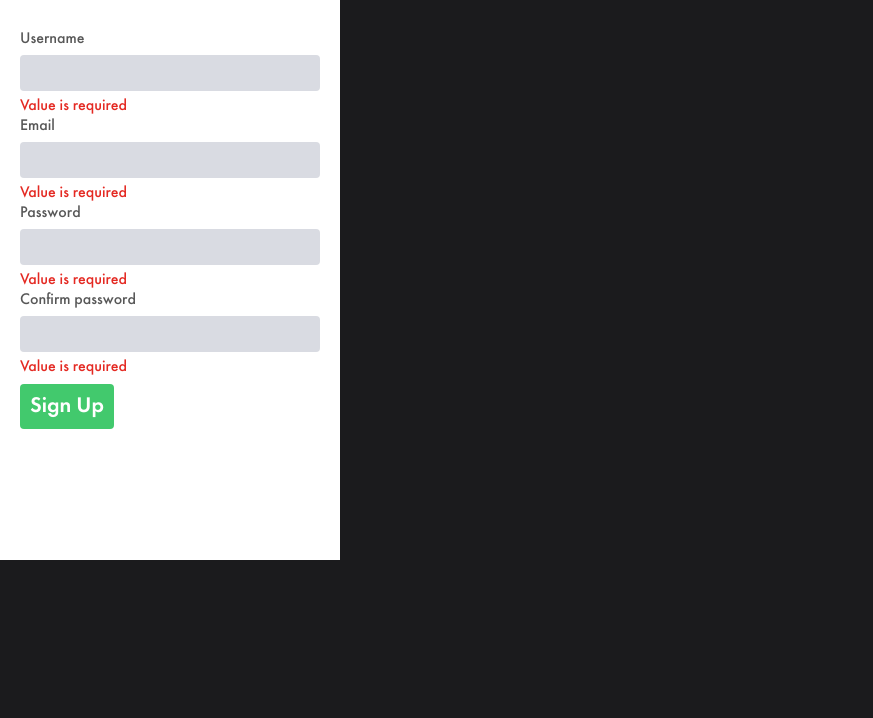
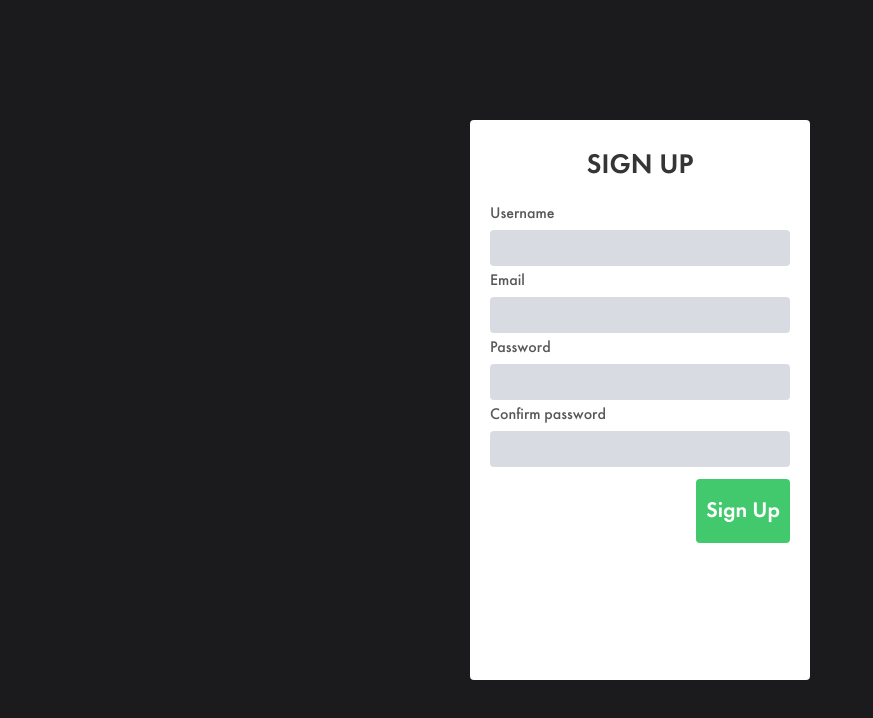
Before and after one commit to Windows-Explorer/jshop, a Vue app in the folder frontend/: page / in a window 1280 px wide. Shown: the top 718 px of the page, without its empty margins (0-873 px from the left). Built offline with nearby package versions, Linux system fonts and the light colour scheme; what vuex-module-decorators would draw is missing.

Commit message:
Added new animations

```diff
--- a/frontend/src/App.vue
+++ b/frontend/src/App.vue
@@ -7,7 +7,8 @@
 
 <style>
 
-  html, body {
+  html, body, #app {
+    height: 100%;
     margin: 0 auto;
     background-color: rgb(27, 27, 29);
   }
--- a/frontend/src/components/SignUpForm.vue
+++ b/frontend/src/components/SignUpForm.vue
@@ -1,7 +1,9 @@
 <template>
     <div class="form">
+        <h2>sign up</h2>
+
         <span class="input-label">Username</span>
-        <input v-model="user.username" type="text">
+        <input v-model="user.username" type="text" @focus="validator.username.$validate()" ref="usernameRef">
         <transition name="validation-error-transition">
             <span class="validation-error" v-if="validator.username.$errors.length > 0">
                 {{ validator.username.$errors[0].$message }}
@@ -9,7 +11,7 @@
         </transition>
 
         <span class="input-label">Email</span>
-        <input v-model="user.email" type="email">
+        <input v-model="user.email" type="email" @focus="validator.email.$validate()">
         <transition name="validation-error-transition">
             <span class="validation-error" v-if="validator.email.$errors.length > 0">
                 {{ validator.email.$errors[0].$message }}
@@ -17,7 +19,7 @@
         </transition>
 
         <span class="input-label">Password</span>
-        <input v-model="user.password" type="password" minlength="8" maxlength="16">
+        <input v-model="user.password" type="password" minlength="8" maxlength="16" @focus="validator.password.$validate()">
         <transition name="validation-error-transition">
             <span class="validation-error" v-if="validator.password.$errors.length > 0">
                 {{ validator.password.$errors[0].$message }}
@@ -25,25 +27,24 @@
         </transition>
 
         <span class="input-label">Confirm password</span>
-        <input v-model="user.confirmPassword" type="password" minlength="8" maxlength="16">
+        <input v-model="user.confirmPassword" type="password" minlength="8" maxlength="16" @focus="validator.confirmPassword.$validate()">
         <transition name="validation-error-transition">
             <span class="validation-error" v-if="validator.confirmPassword.$errors.length > 0">
                 {{ validator.confirmPassword.$errors[0].$message }}
             </span>
         </transition>
 
-        <button class="button-submit">Sign Up</button>
+        <button @click="validator.$validate()" class="button-submit">Sign Up</button>
     </div>
 </template>
 
 <script setup lang="ts">
 
-import { reactive } from "@vue/reactivity"
+import { reactive, ref, Ref } from "@vue/reactivity"
 import { useStore } from "vuex"
 import { useVuelidate } from "@vuelidate/core"
 import { required, email, helpers, minLength, maxLength } from "@vuelidate/validators"
 import { isEmailUnique, isUsernameUnique } from "./validations"
-import { onUpdated } from "vue-demi"
 
 const store = useStore()
 
@@ -54,7 +55,7 @@ const user = reactive({
     confirmPassword: ""
 })
 
-const confirmPassword = async (value: string, equalTo: string): Promise<Boolean> => {
+const confirmPassword = async (value: string): Promise<Boolean> => {
     if(value === user.password) return true
 
     return false
@@ -62,37 +63,47 @@ const confirmPassword = async (value: string, equalTo: string): Promise<Boolean>
 
 const validationRules = {
     username: {
-        required: helpers.withAsync(required),
+        required: helpers.withMessage("Username should be not empty", helpers.withAsync(required)),
         minLength: helpers.withAsync(minLength(4)),
         maxLength: helpers.withAsync(maxLength(32)),
-        isUnique: helpers.withMessage("Value is not unique", helpers.withAsync(isUsernameUnique))
+        isUnique: helpers.withMessage("Username is not unique", helpers.withAsync(isUsernameUnique))
     },
     email: {
-        required: helpers.withAsync(required),
+        required: helpers.withMessage("Username should be not empty", helpers.withAsync(required)),
         email: helpers.withAsync(email),
-        isUnique: helpers.withMessage("Value is not unique", helpers.withAsync(isEmailUnique))
+        isUnique: helpers.withMessage("Email is not unique", helpers.withAsync(isEmailUnique))
 
     },
     password: {
-        required: helpers.withAsync(required),
+        required: helpers.withMessage("Password should be not empty", helpers.withAsync(required)),
         minLength: helpers.withAsync(minLength(8)),
         maxLength: helpers.withAsync(maxLength(16))
     },
     confirmPassword: {
-        required: helpers.withAsync(required),
+        required: helpers.withMessage("Please, confirm your password", helpers.withAsync(required)),
         sameAsPassword: helpers.withMessage("Value is not equal to password", helpers.withAsync(confirmPassword))
     }
 }
 
-
 const validator = useVuelidate(validationRules, user, { $lazy: true })
 
-validator.value.$validate()
+const sendForm = async () => {
+
+}
 
 
 </script>
 
 <style>
+
+.form h2 {
+    font-family: FuturaDemi;
+    font-size: 28px;
+    margin-top: 0px;
+    align-self: center;
+    color: rgb(53, 53, 53);
+    text-transform: uppercase;
+}
 
 .form {
     display: flex;
@@ -102,6 +113,7 @@ validator.value.$validate()
     height: 500px;
     padding-block: 30px;
     padding-inline: 20px;
+    border-radius: 4px;
     background-color: white;
     transition: 0.5s ease;
 }
@@ -139,9 +151,26 @@ validator.value.$validate()
     box-shadow: 0px 0px 0px 0px rgba(0, 0, 0, 0.29);
     background-color: rgb(66 201 109);
     color: white;
-    align-self: flex-start;
+    align-self: flex-end;
     cursor: pointer;
     transition: 0.5s ease;
+    user-select: none;
+    height: 64px;
+}
+
+.form button:hover {
+    cursor: pointer;
+    background-color: rgb(49, 153, 82);
+    animation: confirm 1s cubic-bezier(0.73, -1.2, 0, 2.62);
+}
+
+@keyframes confirm {
+    0% {}
+    50% {
+        transform: rotateZ(-16deg) translateY(-16px) scaleY(1.4) scaleX(0.8);
+    }
+    100% {
+    }
 }
 
 .form .input-label {
@@ -166,7 +195,7 @@ validator.value.$validate()
     transition: 0.5s cubic-bezier(0.69, 0.26, 0.34, 1.76);
 }
 .validation-error-transition-leave-active {
-    transition: 0.3s ease;
+    transition: 0.5s ease;
 }
 .validation-error-transition-enter-from, .validation-error-transition-leave-to {
     height: 0;
--- a/frontend/src/views/HomeView.vue
+++ b/frontend/src/views/HomeView.vue
@@ -1,5 +1,7 @@
 <template>
-    <signUpForm/>
+    <section>
+        <signUpForm/>
+    </section>
 </template>
 
 <script setup lang="ts">
@@ -9,3 +11,15 @@ import { defineAsyncComponent } from "@vue/runtime-core"
 const signUpForm = defineAsyncComponent(() => import("../components/SignUpForm.vue"))
 
 </script>
+
+<style scoped>
+    section {
+        height: 100%;
+        width: 100%;
+        display: flex;
+        flex-direction: column;
+        align-content: center;
+        justify-content: center;
+        align-items: center;
+    }
+</style>
```
